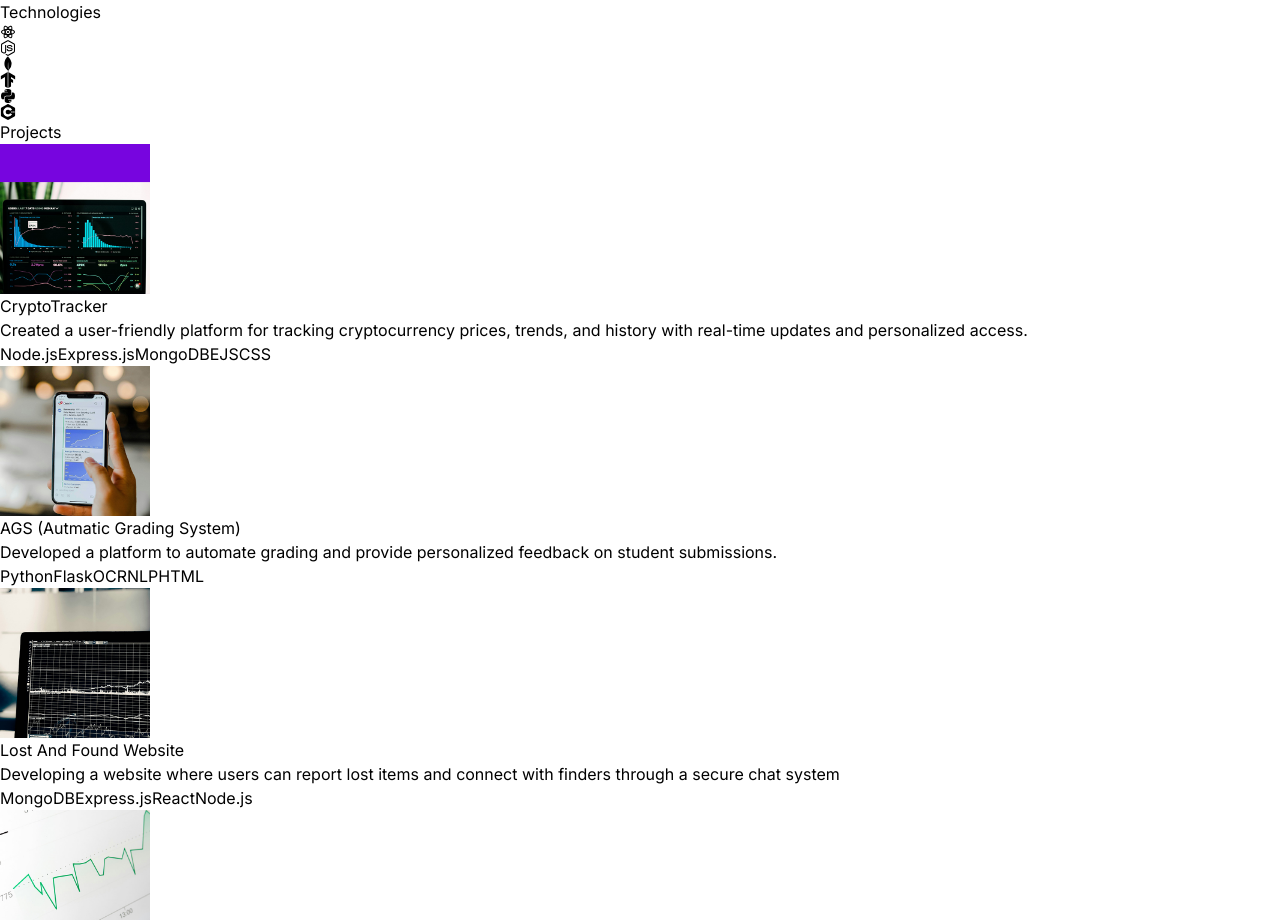
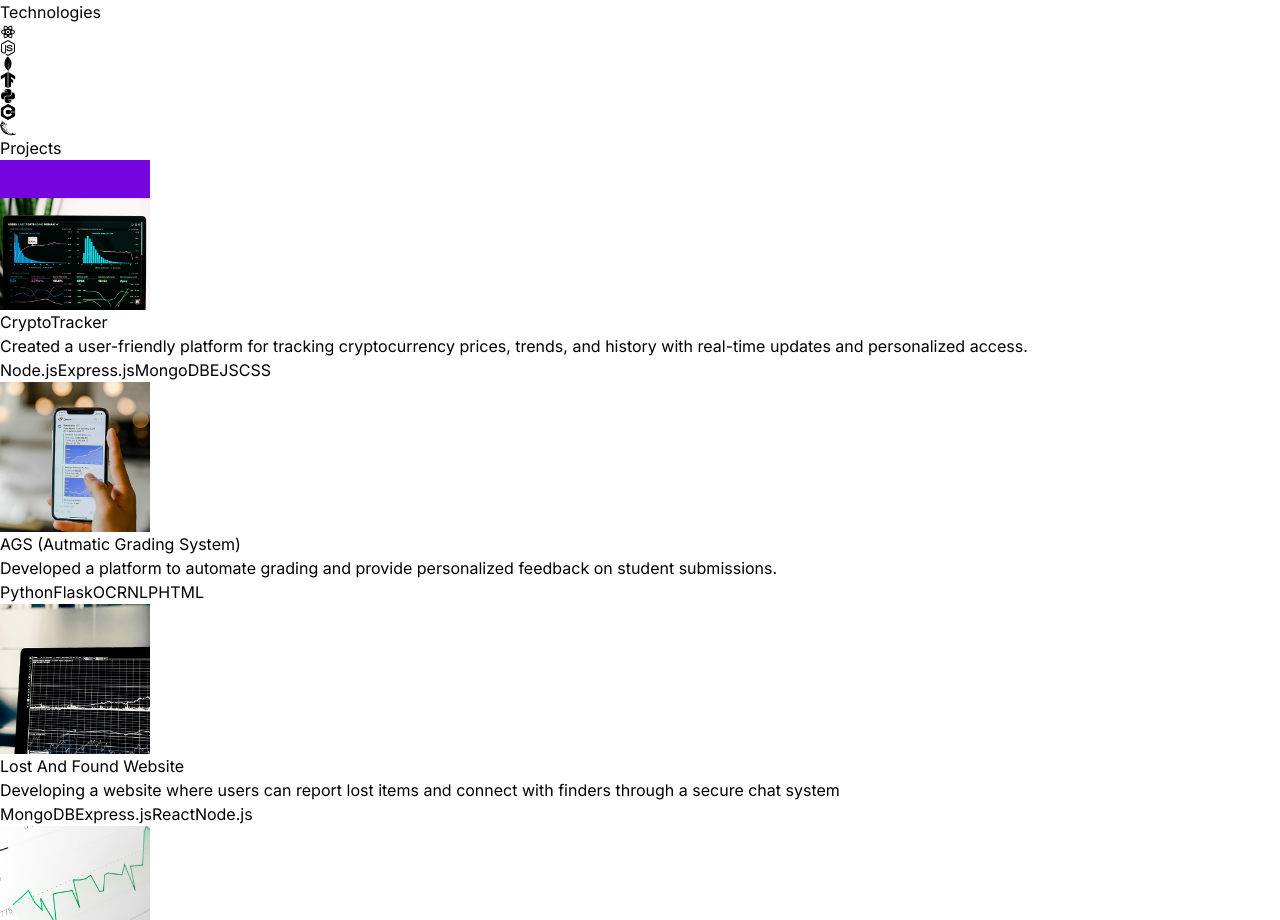
Before and after one commit to nottherealhuman69/portfolio, a React (Vite) app: page / in a window 1280 px wide. Shown: the part 1484-2404 px from the top of the page. Built offline with nearby package versions, Linux system fonts and the light colour scheme.

Commit message:
adding flask

```diff
--- a/src/components/Technologies.jsx
+++ b/src/components/Technologies.jsx
@@ -4,6 +4,7 @@ import { SiCplusplus } from "react-icons/si"
 import { FaNodeJs } from "react-icons/fa"
 import { FaPython } from "react-icons/fa"
 import { SiTensorflow } from "react-icons/si"
+import { SiFlask } from "react-icons/si"
 
 const Technologies = () => {
   return (
@@ -28,6 +29,9 @@ const Technologies = () => {
           <div className="rounded-2xl border-4 border-neutral-800 p-4">
             <SiCplusplus className="text-7xl text-sky-700"/>
           </div>
+          <div className="rounded-2xl border-4 border-neutral-800 p-4">
+            <SiFlask className="text-7xl"/>
+          </div>
         </div>
     </div>
   )
```
